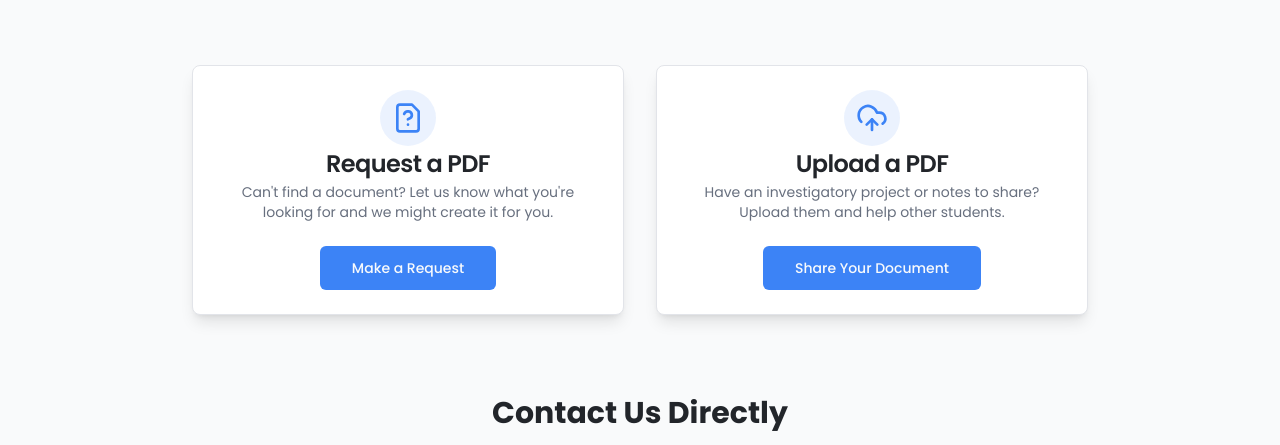
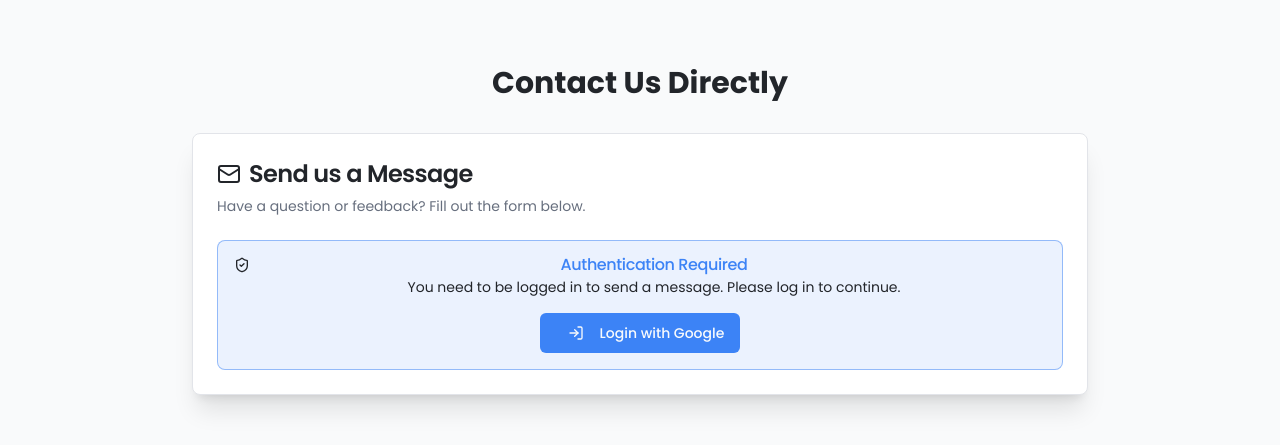
Before and after one commit to biswombhara/All-Investigatory-Projects, a Next.js app: page /connect in a window 1280 px wide. Shown: the part 300-745 px from the top of the page. Built offline with nearby package versions, Linux system fonts and the light colour scheme; no server answers.

Commit message:
remove Upload a PDF and Request a PDFsection at connect page

```diff
--- a/src/app/connect/page.jsx
+++ b/src/app/connect/page.jsx
@@ -2,7 +2,7 @@
 'use client';
 
 import { Button } from '../../components/ui/button.jsx';
-import { FileQuestion, UploadCloud, Mail, Send, Youtube, MessageSquare, Type, Loader2, ShieldCheck, LogIn, AlertCircle } from 'lucide-react';
+import { Mail, Send, Youtube, MessageSquare, Type, Loader2, ShieldCheck, LogIn, AlertCircle } from 'lucide-react';
 import Link from 'next/link';
 import { Card, CardContent, CardHeader, CardTitle, CardDescription } from '../../components/ui/card.jsx';
 import { useForm } from 'react-hook-form';
@@ -95,42 +95,7 @@ export default function ConnectPage() {
         </p>
       </div>
 
-      <div className="grid grid-cols-1 md:grid-cols-2 gap-8 max-w-4xl mx-auto mt-16">
-        <Card className="text-center shadow-lg hover:shadow-xl transition-shadow">
-          <CardHeader>
-            <div className="mx-auto bg-primary/10 rounded-full p-3 w-fit">
-              <FileQuestion className="h-8 w-8 text-primary" />
-            </div>
-            <CardTitle className="font-headline mt-4">Request a PDF</CardTitle>
-            <CardDescription>
-              Can't find a document? Let us know what you're looking for and we might create it for you.
-            </CardDescription>
-          </CardHeader>
-          <CardContent>
-            <Button asChild size="lg">
-              <Link href="/request-pdf">Make a Request</Link>
-            </Button>
-          </CardContent>
-        </Card>
-        <Card className="text-center shadow-lg hover:shadow-xl transition-shadow">
-          <CardHeader>
-            <div className="mx-auto bg-primary/10 rounded-full p-3 w-fit">
-              <UploadCloud className="h-8 w-8 text-primary" />
-            </div>
-            <CardTitle className="font-headline mt-4">Upload a PDF</CardTitle>
-            <CardDescription>
-              Have an investigatory project or notes to share? Upload them and help other students.
-            </CardDescription>
-          </CardHeader>
-          <CardContent>
-            <Button asChild size="lg">
-              <Link href="/upload-pdf">Share Your Document</Link>
-            </Button>
-          </CardContent>
-        </Card>
-      </div>
-
-        <div className="mt-20 max-w-4xl mx-auto">
+        <div className="mt-16 max-w-4xl mx-auto">
             <h2 className="font-headline text-3xl font-bold text-center">Contact Us Directly</h2>
              <Card className="w-full mt-8 shadow-xl">
               <CardHeader>
```
